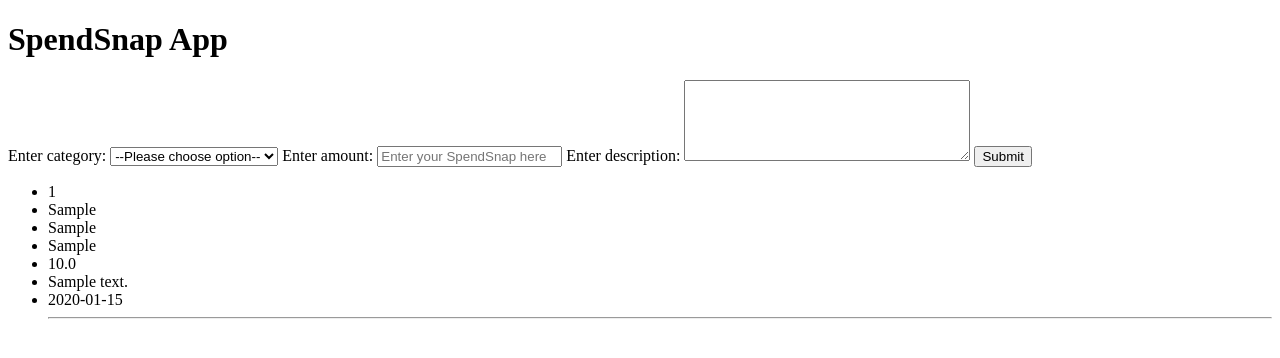
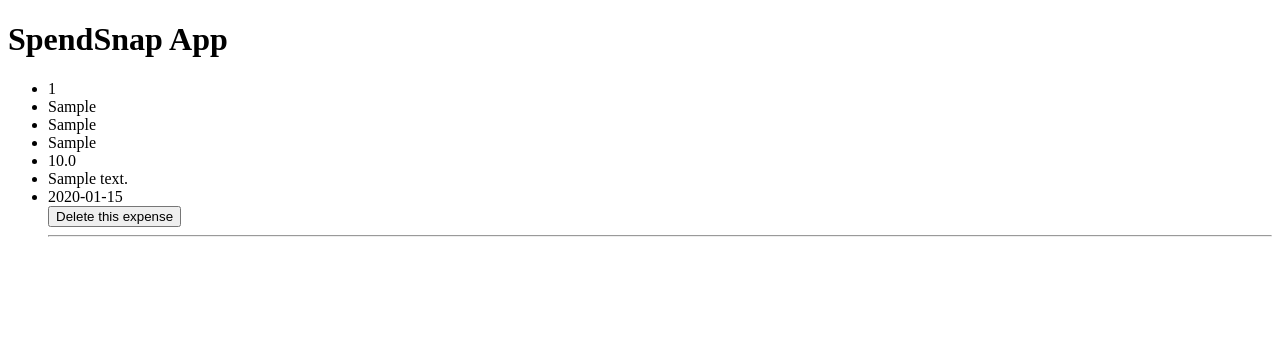
Before and after one commit to e-kai00/stats-sync, a Flask app: page /spend-snap in a window 1280 px wide. Shown: the top 358 px of the page. Run offline with Flask 3, Linux system fonts and the light colour scheme; tables that the repository leaves empty hold one stand-in row (values such as "Sample post").

Commit message:
Feat: delete expense

```diff
--- a/statsapp/routes.py
+++ b/statsapp/routes.py
@@ -97,29 +97,50 @@ def checker():
 
 
 # custom app data
-@app.route('/spend-snap', methods=['GET', 'POST'])
+@app.route('/spend-snap', methods=['GET'] )
 def spend_snap():
 
-    if request.method == 'POST':
-        if 'form_submitted' in request.form:
-            expense = Expense(
-                origin = 'SpendSnap App',
-                main_category = 'Production Costs',
-                date = datetime.today().date(),
-
-                sub_category = request.form.get('category'),
-                amount = request.form.get('amount'),
-                description = request.form.get('description')
-            )
-            db.session.add(expense)
-            db.session.commit()
-
-            return redirect(url_for('spend_snap'))
-
     expenses = Expense.query.all()
-    print(expenses)
 
     return render_template('spend_snap.html', expenses=expenses)
+
+
+@app.route('/add-expense', methods=['GET', 'POST'])
+def add_expense():
+
+    if request.method == 'POST':
+        expense = Expense(
+            origin = 'SpendSnap App',
+            main_category = 'Production Costs',
+            date = datetime.today().date(),
+
+            sub_category = request.form.get('category'),
+            amount = request.form.get('amount'),
+            description = request.form.get('description')
+        )
+        db.session.add(expense)
+        db.session.commit()
+
+        return redirect(url_for('spend_snap'))
+
+    return render_template('add_expense.html')
+
+
+@app.route('/delete-expense/<int:expense_id>', methods=['POST'])
+def delete_expense(expense_id):
+
+    expenss = Expense.query.get_or_404(expense_id)
+
+    if expenss:
+        db.session.delete(expenss)
+        db.session.commit()
+
+        return redirect(url_for('spend_snap'))
+
+    print("No expense found")
+    return redirect(url_for('spend_snap'))
+
+
 
 
 
--- a/statsapp/templates/spend_snap.html
+++ b/statsapp/templates/spend_snap.html
@@ -2,27 +2,6 @@
 {% block content %}
 
 <h1>SpendSnap App</h1>
-
-<form method="POST" action="{{url_for('spend_snap')}}">
-    <label for="select-category">Enter category:</label>
-    <select name="category" id="select-category">
-        <option value="">--Please choose option--</option>
-        <option value="option1">Option 1</option>
-        <option value="option2">Option 2</option>
-        <option value="option3">Option 3</option>
-        <option value="other">Other</option>
-    </select>
-
-    <label for="amount">Enter amount:</label>
-    <input type="text" name="amount" id="amount" placeholder="Enter your SpendSnap here">
-
-    <label for="description">Enter description:</label>
-    <textarea type="text" name="description" id="description" rows="5" cols="33"></textarea>
-
-    <input type="hidden" name="form_submitted" value="1">
-    <input type="submit" value="Submit">
-</form>
-
 <div>
     <ul>
         {% for expense in expenses %}
@@ -34,6 +13,10 @@
         <li>{{expense.description}}</li>
         <li>{{expense.date}}</li>
 
+        <form method="POST" action="{{url_for('delete_expense', expense_id=expense.id)}}">
+            <button type="submit">Delete this expense</button>
+        </form>
+
         <hr>
         {% endfor %}
     </ul>
```
Also changed, not shown: statsapp/templates/add_expense.html (added, +25 -0 lines).
